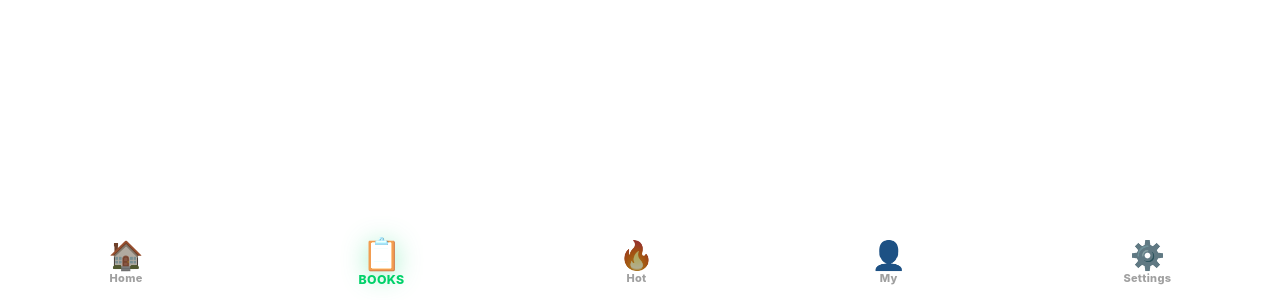
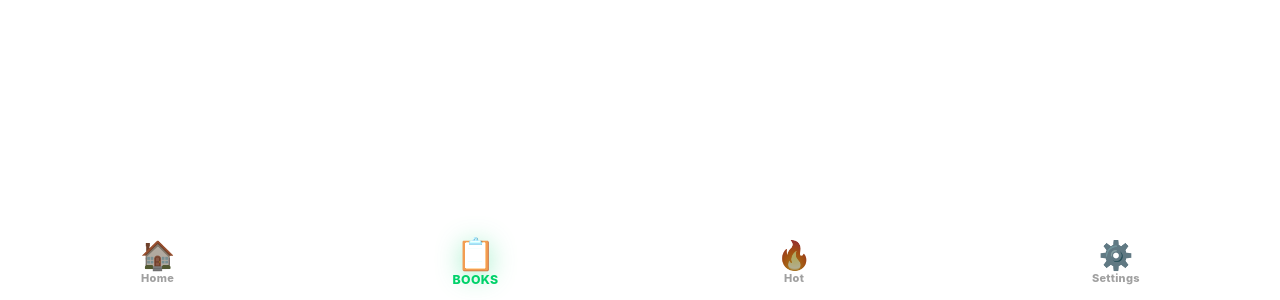
Before and after one commit to Molly256/palamedes-pr, a Next.js app: page /books in a window 1280 px wide. Shown: the part 500-800 px from the top of the page. Built offline with nearby package versions, Linux system fonts and the light colour scheme.

Commit message:
ui: remove My tab from bottom nav

```diff
--- a/components/BottomNav.js
+++ b/components/BottomNav.js
@@ -15,7 +15,6 @@ export default function BottomNav() {
     { href: '/dashboard', icon: '🏠', label: 'Home', color: '#FFB800' },
     { href: '/books', icon: '📋', label: 'BOOKS', color: '#00D26A' },
     { href: '/hot', icon: '🔥', label: 'Hot', color: '#FF2E2E' },
-    { href: '/my', icon: '👤', label: 'My', color: '#007AFF' },
     { href: '/settings', icon: '⚙️', label: 'Settings', color: '#BF5AF2' },
   ]
 
@@ -28,7 +27,7 @@ export default function BottomNav() {
       height: '75px',
       background: '#FFFFFF',
       display: 'flex',
-      justifyContent: 'space-around',
+      justifyContent: 'space-around', // <- keeps 4 tabs evenly spaced
       alignItems: 'center',
       border: 'none',
       borderTop: 'none',
```
